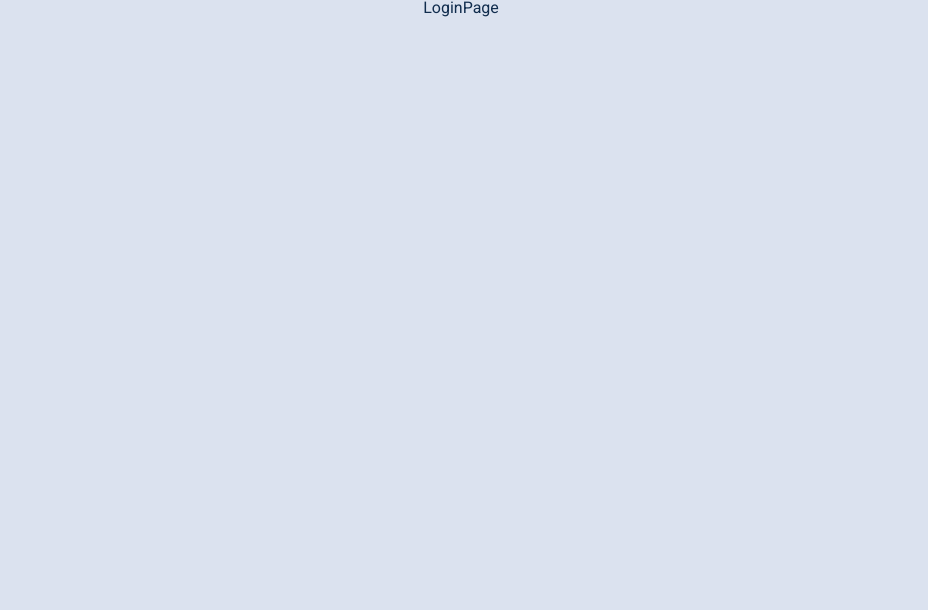
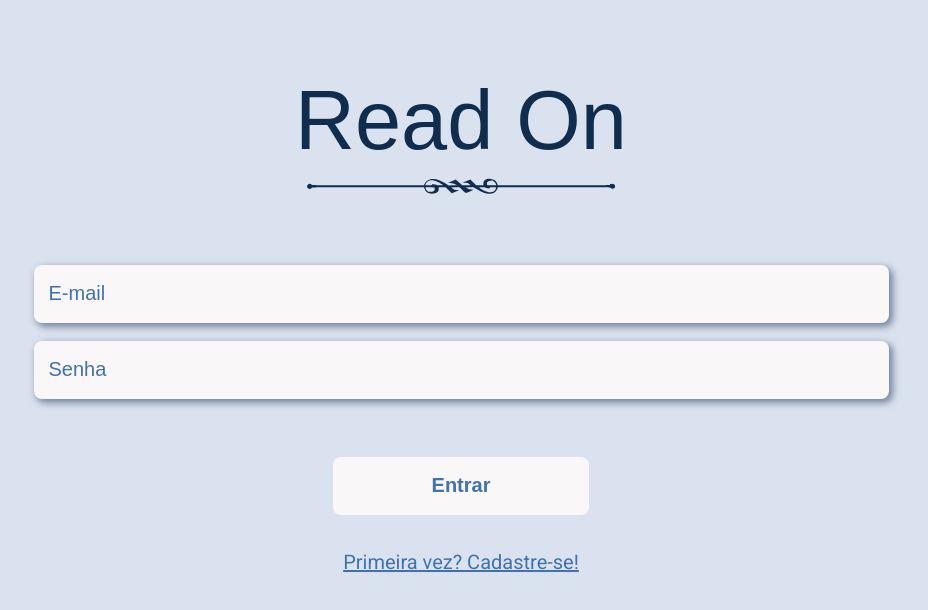
Before and after one commit to LucasPCotrim/projeto14-read_on-front, a React (Create React App) app: page / in a window 1280 px wide. Shown: the top 610 px of the page, without its empty margins (179-1107 px from the left). Built offline with nearby package versions, Linux system fonts and the light colour scheme; a web font is replaced by a local one.

Commit message:
feat: Implemented LoginPage

```diff
--- a/src/App.js
+++ b/src/App.js
@@ -1,19 +1,26 @@
 import { BrowserRouter, Routes, Route } from 'react-router-dom';
+import { useState } from 'react';
 import GlobalStyle from './global/GlobalStyle';
+import UserContext from './contexts/UserContext';
+import LoginPage from './components/LoginPage/LoginPage';
 
 export default function App() {
+  const [user, setUser] = useState({});
+
   return (
     <>
       <GlobalStyle />
+      <UserContext.Provider value={{ user, setUser }}>
         <BrowserRouter>
           <Routes>
-          <Route path='/' element={<h1>LoginPage</h1>} />
+            <Route path='/' element={<LoginPage />} />
             <Route path='/sign-up' element={<h1>SignUpPage</h1>} />
             <Route path='/main' element={<h1>MainPage</h1>} />
             <Route path='/cart' element={<h1>CartPage</h1>} />
             <Route path='/checkout' element={<h1>CheckoutPage</h1>} />
           </Routes>
         </BrowserRouter>
+      </UserContext.Provider>
     </>
   );
 }
--- a/src/components/LoginPage/LoginPage.js
+++ b/src/components/LoginPage/LoginPage.js
@@ -0,0 +1,77 @@
+import { LoginPageStyle, LoginFormStyle } from './LoginPage.style';
+import logoUnderline from '../../assets/imgs/logoUnderline.svg';
+import { useState } from 'react';
+import { Link, useNavigate } from 'react-router-dom';
+import { login } from '../../services/readOnService';
+
+export default function LoginPage() {
+  const navigate = useNavigate();
+  const [form, setForm] = useState({
+    email: '',
+    password: '',
+  });
+
+  const handleForm = (event) => {
+    setForm({
+      ...form,
+      [event.target.name]: event.target.value,
+    });
+  };
+  const clearForm = () => {
+    setForm({
+      email: '',
+      password: '',
+    });
+  };
+  const executeLogin = (event) => {
+    event.preventDefault();
+    const promise = login(form);
+    promise
+      .then(() => {
+        clearForm();
+        navigate('/');
+      })
+      .catch((res) => {
+        alert(res.response?.data?.message || 'Error when connecting to the database');
+        clearForm();
+      });
+  };
+
+  const disableButton = form.email === '' || form.password === '';
+
+  return (
+    <>
+      <LoginPageStyle>
+        <div className='logo-container'>
+          <h1>Read On</h1>
+          <img src={logoUnderline} alt='logoUnderline' />
+        </div>
+        <LoginFormStyle onSubmit={executeLogin}>
+          <input
+            type='email'
+            name='email'
+            placeholder='E-mail'
+            value={form.email}
+            onChange={handleForm}
+          />
+          <input
+            type='password'
+            name='password'
+            placeholder='Senha'
+            value={form.password}
+            onChange={handleForm}
+          />
+
+          <button disabled={disableButton}>
+            <h2>Entrar</h2>
+          </button>
+        </LoginFormStyle>
+        <Link to='/sign-up'>
+          <div className='sign-up-link'>
+            <h2> Primeira vez? Cadastre-se! </h2>
+          </div>
+        </Link>
+      </LoginPageStyle>
+    </>
+  );
+}
--- a/src/components/LoginPage/LoginPage.style.js
+++ b/src/components/LoginPage/LoginPage.style.js
@@ -1 +1,98 @@
 import styled from 'styled-components';
+
+export const LoginPageStyle = styled.div`
+  width: min(1000px, 100vw);
+  height: 100vh;
+  display: flex;
+  flex-direction: column;
+  justify-content: flex-start;
+  align-items: center;
+  padding: 0 25px;
+  .logo-container {
+    margin-top: 80px;
+    margin-bottom: 70px;
+    display: flex;
+    flex-direction: column;
+    align-items: center;
+    h1 {
+      font-size: min(max(calc(0.0648 * 100vw), 60px), 95px);
+      font-family: 'Playball', sans-serif;
+    }
+    img {
+      width: calc(4 * min(max(calc(0.0648 * 100vw), 60px), 95px));
+    }
+  }
+  .sign-up-link {
+    h2 {
+      font-size: 20px;
+      line-height: 30px;
+      text-decoration: underline;
+      color: var(--tertiary-color);
+    }
+  }
+  a {
+    text-decoration: none;
+  }
+`;
+
+export const LoginFormStyle = styled.form`
+  width: 90%;
+  display: flex;
+  flex-direction: column;
+  align-items: center;
+  justify-content: flex-start;
+  gap: 18px;
+  margin-bottom: 32px;
+  > h1 {
+    width: 100%;
+    font-size: 25px;
+    line-height: 30px;
+  }
+  > input {
+    width: 100%;
+    height: 58px;
+    background-color: var(--primary-color);
+    border-radius: 8px;
+    box-shadow: 3px 3px 7px 1px rgba(17, 45, 78, 0.5);
+    font-size: 20px;
+    line-height: 23px;
+    color: var(--quaternary-color);
+    padding-left: 15px;
+    outline: none;
+    &::placeholder {
+      font-size: 20px;
+      line-height: 23px;
+      color: var(--tertiary-color);
+    }
+    &:focus::placeholder {
+      color: transparent;
+    }
+  }
+  button {
+    margin-top: 40px;
+    width: 30%;
+    height: 58px;
+    background-color: var(--quaternary-color);
+    border: none;
+    border-radius: 8px;
+    text-align: center;
+    display: flex;
+    align-items: center;
+    justify-content: center;
+    cursor: pointer;
+    h2 {
+      font-size: 20px;
+      font-style: normal;
+      font-weight: 700;
+      line-height: 23px;
+      color: var(--primary-color);
+    }
+    &:disabled {
+      background-color: var(--primary-color);
+      cursor: initial;
+      h2 {
+        color: var(--tertiary-color);
+      }
+    }
+  }
+`;
--- /dev/null
+++ b/src/contexts/UserContext.js
@@ -0,0 +1,5 @@
+import { createContext } from 'react';
+
+const UserContext = createContext();
+
+export default UserContext;
```
Lines whose indentation alone changed are shown as unchanged.
